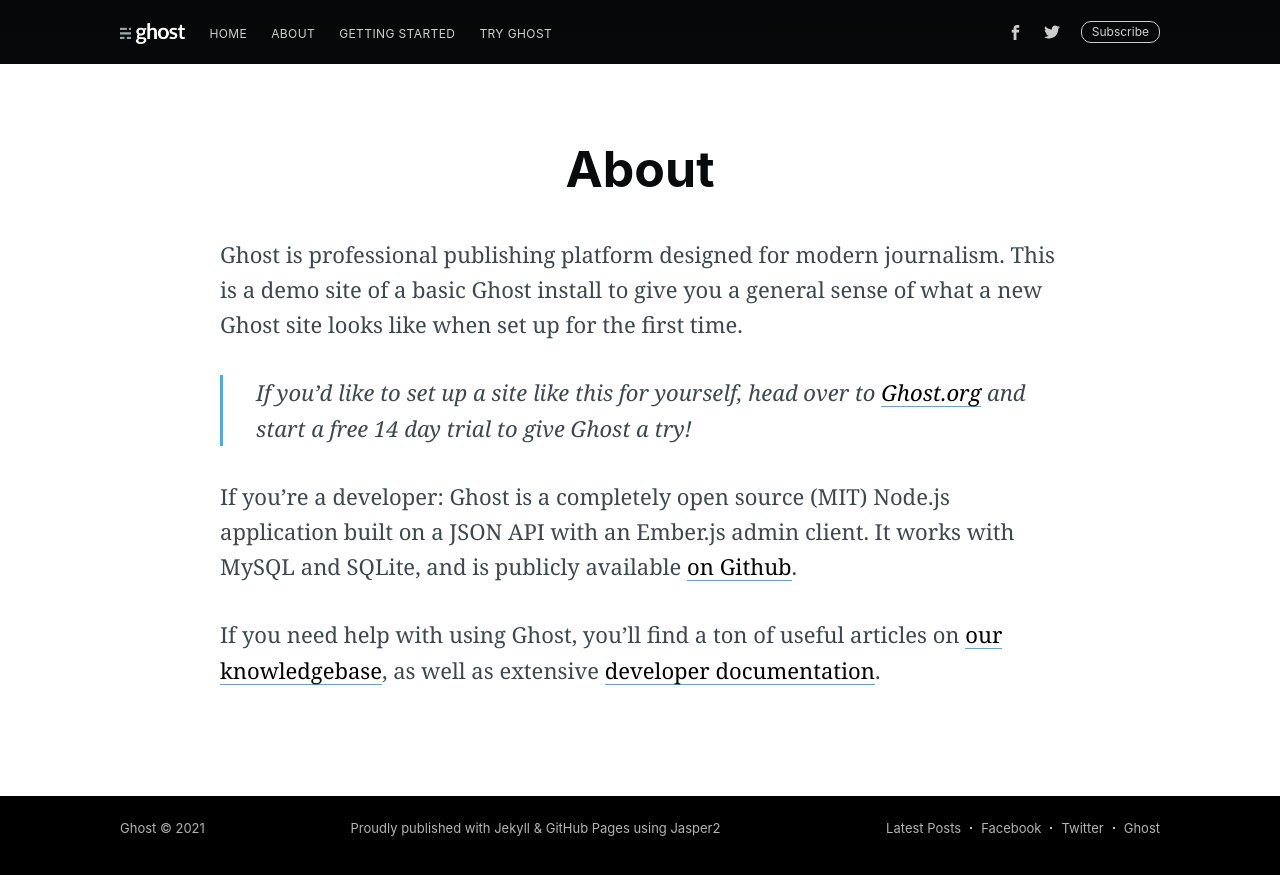
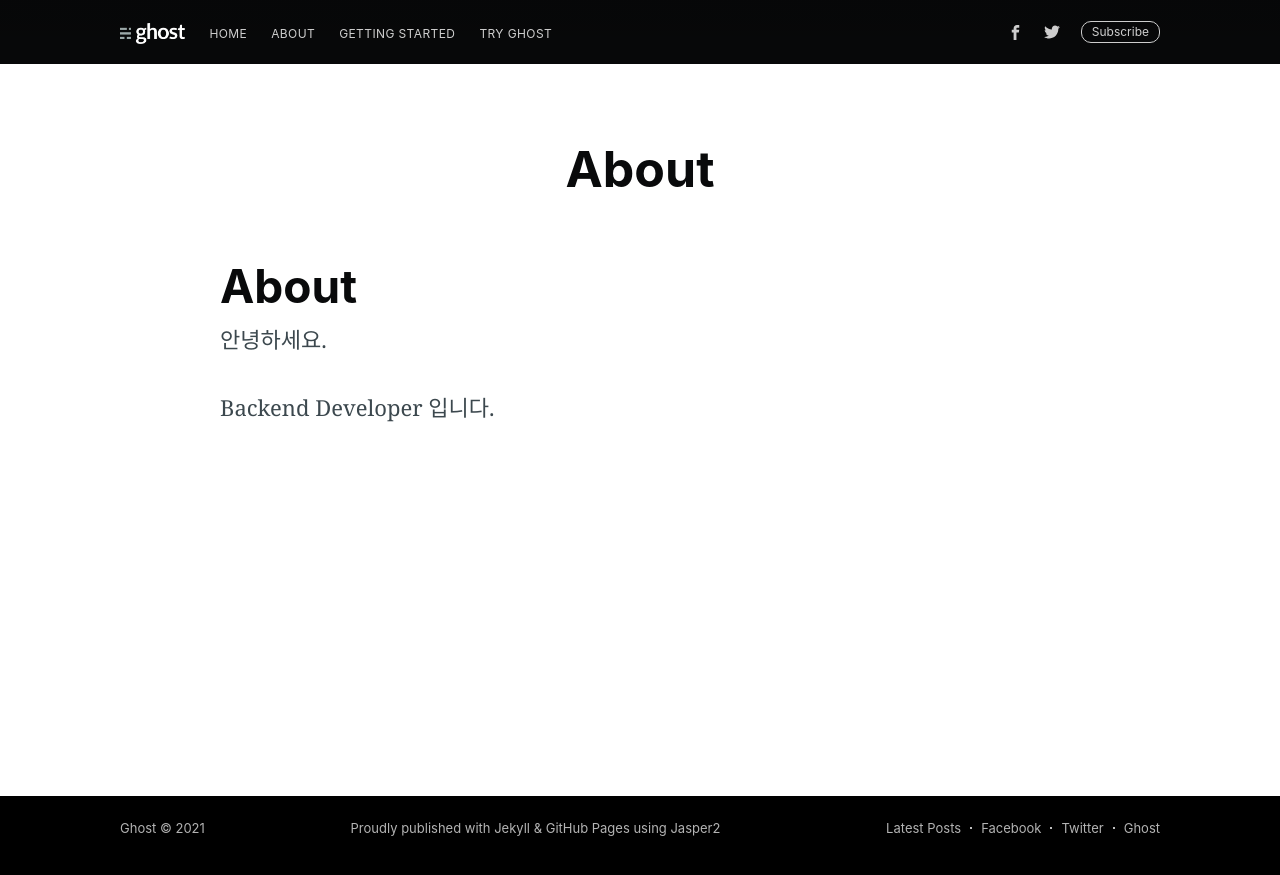
Before and after one commit to ZANGZANGS/zangzangs.github.io, a Jekyll site: the page built from about/index.md, in a window 1280 px wide. Shown: the top 875 px of the page. Built offline with Jekyll 4.4.1, drawn with Linux system fonts in a browser that asks for light colours; nearby versions of some CDN libraries; comment, search, counter and statistics services are not loaded.

Commit message:
no message

```diff
--- a/_layouts/post.html
+++ b/_layouts/post.html
@@ -22,7 +22,7 @@
 <main id="site-main" class="site-main outer" role="main">
     <div class="inner">
 
-        <article class="post-full {% if page.tags.size > 0 %}{% for tag in page.tags %} tag-{{ tag | slugify: "latin" }}{% endfor %}{% endif %} {{ page.subclass }} {% unless page.cover %}no-image{% endunless %}">
+        <article class="post-full {% if page.tags.size > 0 %}{% for tag in page.tags %} tag-{{ tag | slugify: 'latin' }}{% endfor %}{% endif %} {{ page.subclass }} {% unless page.cover %}no-image{% endunless %}">
 
             <header class="post-full-header">
                 <section class="post-full-meta">
@@ -140,7 +140,7 @@
                         <header class="read-next-card-header">
                             <small class="read-next-card-header-sitetitle">&mdash; {{ site.title }} &mdash;</small>
                             {% if primary %}
-                                <h3 class="read-next-card-header-title"><a href="{{ site.baseurl }}tag/{{ primary | slugify: "latin" }}/">{{ primary | capitalize }}</a></h3>
+                                <h3 class="read-next-card-header-title"><a href="{{ site.baseurl }}tag/{{ primary | slugify: 'latin' }}/">{{ primary | capitalize }}</a></h3>
                             {% endif %}
                         </header>
                         <div class="read-next-divider">{% include infinity.html %}</div>
--- a/about/index.md
+++ b/about/index.md
@@ -8,10 +8,8 @@
 subclass: 'post page'
 ---
 
-Ghost is professional publishing platform designed for modern journalism. This is a demo site of a basic Ghost install to give you a general sense of what a new Ghost site looks like when set up for the first time.
+# About
 
-> If you'd like to set up a site like this for yourself, head over to [Ghost.org](https://ghost.org/) and start a free 14 day trial to give Ghost a try!
+안녕하세요.
 
-If you're a developer: Ghost is a completely open source (MIT) Node.js application built on a JSON API with an Ember.js admin client. It works with MySQL and SQLite, and is publicly available [on Github](https://github.com/TryGhost/ghost).
-
-If you need help with using Ghost, you'll find a ton of useful articles on [our knowledgebase](https://help.ghost.org/), as well as extensive [developer documentation](https://docs.ghost.org/).
+Backend Developer 입니다.
```
